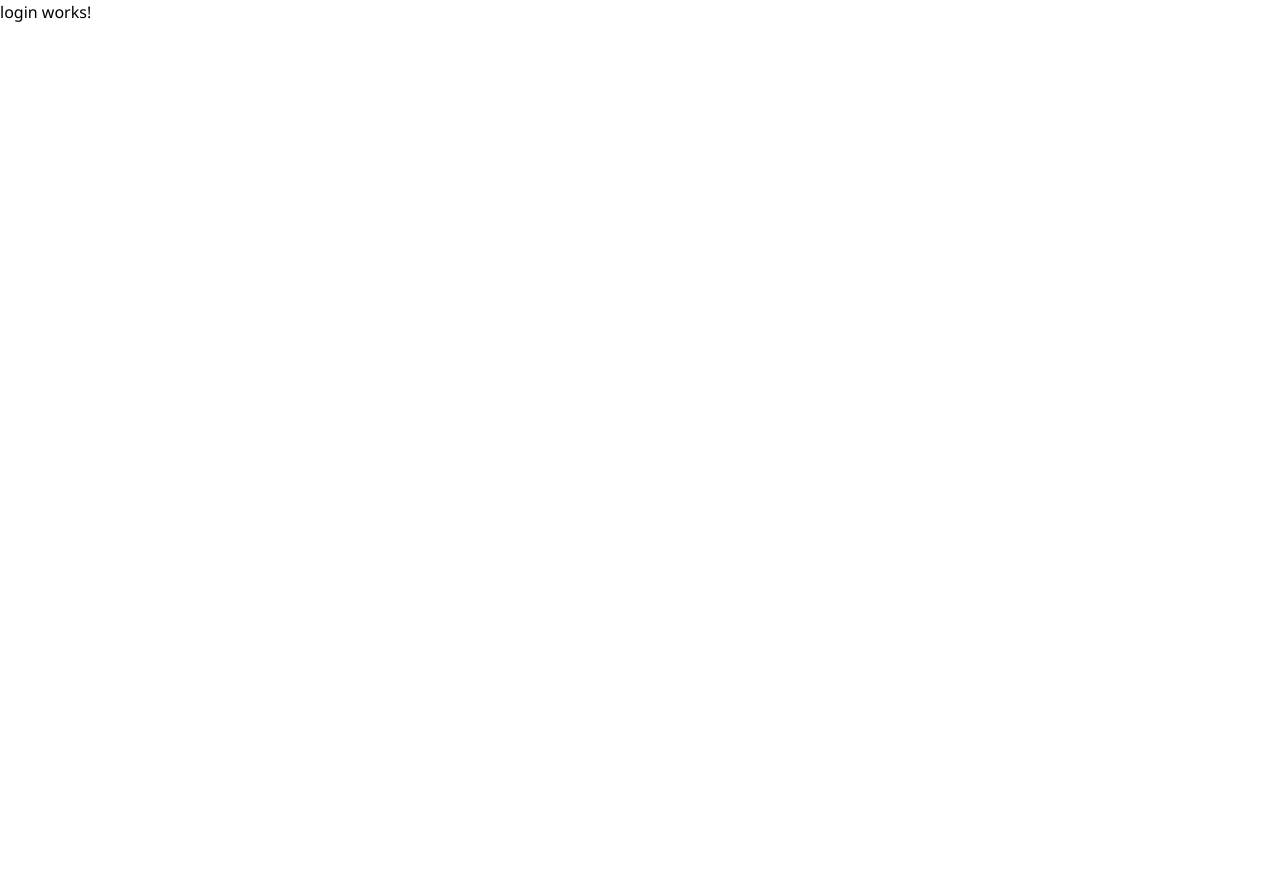
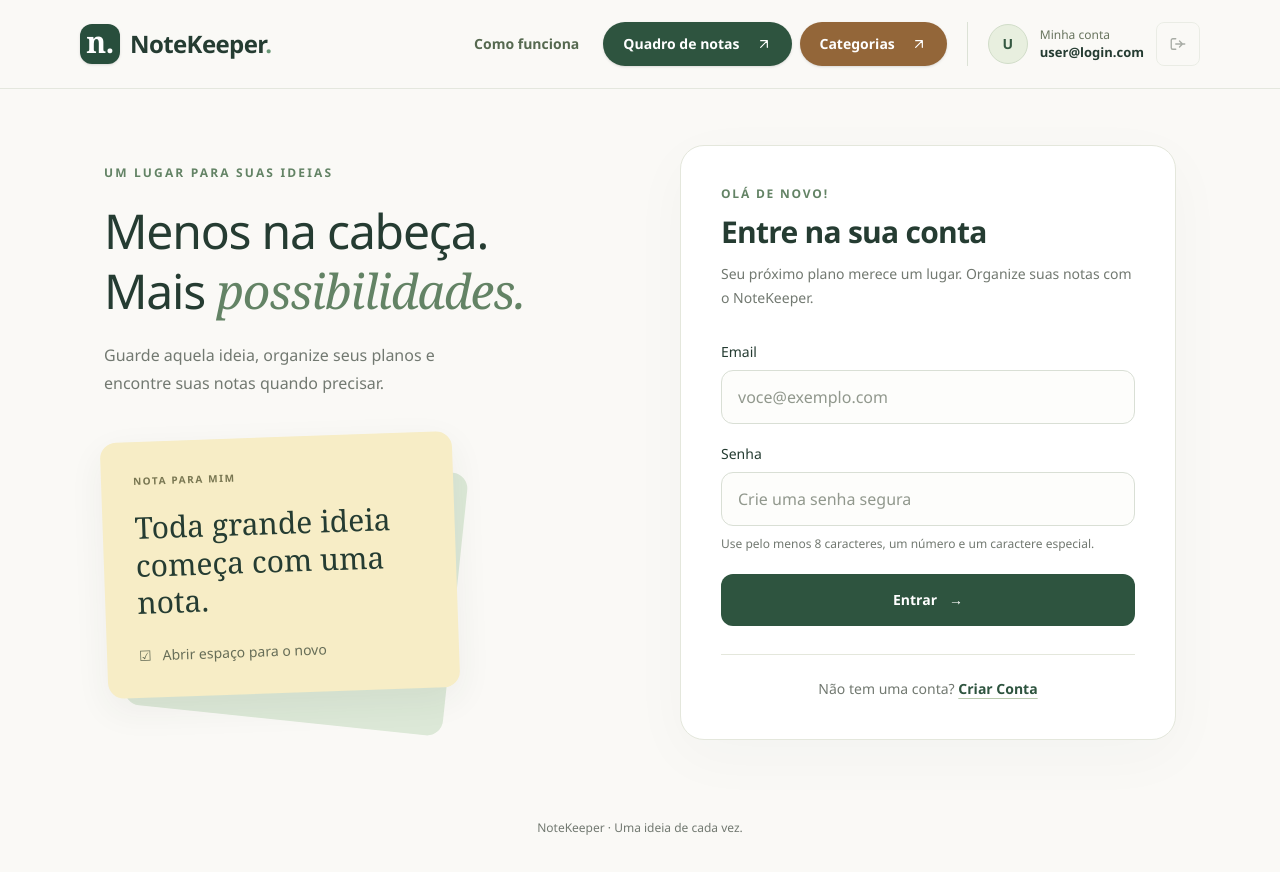
Before and after one commit to k-silvax19/NoteKeeper, an Angular app in the folder client/: page /login in a window 1280 px wide. Shown: the top 872 px of the page. Before the commit the page ends 800 px from the top, so only its background shows below. Built offline with nearby package versions, Linux system fonts and the light colour scheme.

Commit message:
add: funcão de login conectada com a API, com estilização para a pagina

```diff
--- a/client/src/app/auth/cadastro/cadastro.ts
+++ b/client/src/app/auth/cadastro/cadastro.ts
@@ -14,6 +14,7 @@ import {
 } from '../auth-models';
 import { AuthService } from '../auth.service';
 import { AuthShell} from '../shell/auth-shell';
+import { Navbar } from '../../shared/navbar/navbar';
 
 interface CadastroFormModel {
   readonly nome: string;
@@ -22,7 +23,7 @@ interface CadastroFormModel {
 }
 
 @Component({
-  imports: [AuthShell, FormField, RouterLink],
+  imports: [AuthShell, FormField, RouterLink, Navbar],
   selector: 'app-cadastro',
   templateUrl: './cadastro.html',
 })
--- a/client/src/app/auth/login/login.html
+++ b/client/src/app/auth/login/login.html
@@ -1 +1,105 @@
-<p>login works!</p>
+<app-navbar></app-navbar>
+<app-auth-shell>
+  <div class="mb-8">
+    <p class="mb-3 text-xs font-semibold tracking-[0.15em] text-[#638365]">OLÁ DE NOVO!</p>
+    <h2
+      #tituloPagina
+      tabindex="-1"
+      class="text-3xl font-semibold tracking-tight focus:outline-none"
+    >
+      Entre na sua conta
+    </h2>
+    <p class="mt-3 text-sm leading-6 text-[#727971]">
+      Seu próximo plano merece um lugar. Organize suas notas com o NoteKeeper.
+    </p>
+  </div>
+  @if (mensagemErro()) {
+    <div
+      role="alert"
+      class="mb-5 whitespace-pre-line rounded-xl border border-rose-200 bg-rose-50 px-4 py-3 text-sm text-rose-900"
+    >
+      {{ mensagemErro() }}
+    </div>
+  }
+  <form
+    (submit)="enviarFormulario($event)"
+    novalidate
+    [attr.aria-busy]="enviandoFormulario()"
+    class="space-y-5"
+  >
+    <div>
+      <label for="login-email" class="mb-2 block text-sm font-medium">Email</label>
+      <input
+        id="login-email"
+        type="email"
+        autocomplete="email"
+        inputmode="email"
+        placeholder="voce@exemplo.com"
+        [formField]="formularioLogin.email"
+        [attr.aria-invalid]="
+          formularioLogin.email().touched() && formularioLogin.email().invalid()
+        "
+        [attr.aria-describedby]="
+          formularioLogin.email().touched() && formularioLogin.email().invalid()
+            ? 'login-email-erro'
+            : null
+        "
+        class="w-full rounded-xl border border-[#d9dfd5] bg-[#fdfdfb] px-4 py-3.5 text-base outline-none transition placeholder:text-[#91988d] focus:border-[#638365] focus:ring-4 focus:ring-[#638365]/15 aria-[invalid=true]:border-rose-600"
+      />
+      @if (formularioLogin.email().touched() && formularioLogin.email().invalid()) {
+        <p id="login-email-erro" class="mt-2 text-sm text-rose-700">
+          {{ formularioLogin.email().errors()[0].message }}
+        </p>
+      }
+    </div>
+    <div>
+      <label for="login-senha" class="mb-2 block text-sm font-medium">Senha</label>
+      <input
+        id="login-senha"
+        type="password"
+        autocomplete="new-password"
+        placeholder="Crie uma senha segura"
+        [formField]="formularioLogin.senha"
+        [attr.aria-invalid]="
+          formularioLogin.senha().touched() && formularioLogin.senha().invalid()
+        "
+        [attr.aria-describedby]="
+          formularioLogin.senha().touched() && formularioLogin.senha().invalid()
+            ? 'dica-senha login-senha-erro'
+            : 'dica-senha'
+        "
+        class="w-full rounded-xl border border-[#d9dfd5] bg-[#fdfdfb] px-4 py-3.5 text-base outline-none transition placeholder:text-[#91988d] focus:border-[#638365] focus:ring-4 focus:ring-[#638365]/15 aria-[invalid=true]:border-rose-600"
+      />
+      <p id="dica-senha" class="mt-2 text-xs leading-5 text-[#727971]">
+        Use pelo menos 8 caracteres, um número e um caractere especial.
+      </p>
+      @if (formularioLogin.senha().touched() && formularioLogin.senha().invalid()) {
+        <p id="login-senha-erro" class="mt-2 text-sm text-rose-700">
+          {{ formularioLogin.senha().errors()[0].message }}
+        </p>
+      }
+    </div>
+    <button
+      type="submit"
+      [disabled]="enviandoFormulario()"
+      class="flex w-full items-center justify-center gap-3 rounded-xl bg-[#2e543f] px-5 py-4 text-sm font-semibold text-white transition hover:bg-[#1e3e2c] focus-visible:outline-2 focus-visible:outline-offset-4 focus-visible:outline-[#638365] disabled:cursor-wait disabled:opacity-70"
+    >
+      @if (enviandoFormulario()) {
+        Entrando na conta…
+      } @else {
+        Entrar <span aria-hidden="true">→</span>
+      }
+    </button>
+    <p class="sr-only" role="status">
+      {{ enviandoFormulario() ? 'Criando sua conta. Aguarde.' : '' }}
+    </p>
+  </form>
+  <p class="mt-7 border-t border-[#e4e7dc] pt-6 text-center text-sm text-[#727971]">
+    Não tem uma conta?
+    <a
+      routerLink="/cadastro"
+      class="font-semibold text-[#2e543f] underline decoration-[#b8c9ad] underline-offset-4 hover:text-[#1e3e2c]"
+      >Criar Conta</a
+    >
+  </p>
+</app-auth-shell>
--- a/client/src/app/auth/login/login.ts
+++ b/client/src/app/auth/login/login.ts
@@ -1,8 +1,111 @@
-import { Component } from '@angular/core';
+import { Observer } from 'rxjs';
+
+import { HttpErrorResponse } from '@angular/common/http';
+import { afterNextRender, Component, ElementRef, inject, signal, viewChild } from '@angular/core';
+import { email, form, FormField, minLength, required } from '@angular/forms/signals';
+import { Router, RouterLink } from '@angular/router';
+
+import {
+  ApiValidationProblemDetails,
+  CadastroConcluidoNavigationState,
+  LoginRequest,
+  TokenDto,
+} from '../auth-models';
+import { AuthService } from '../auth.service';
+import { AuthShell } from '../shell/auth-shell';
+import { Navbar } from '../../shared/navbar/navbar';
+
+interface LoginFormModel {
+  readonly email: string;
+  readonly senha: string;
+}
 
 @Component({
-  imports: [],
+  imports: [AuthShell, FormField, RouterLink, Navbar],
   selector: 'app-login',
   templateUrl: './login.html',
 })
-export class Login {}
+export class Login {
+  private readonly authService = inject(AuthService);
+  private readonly router = inject(Router);
+
+  protected readonly modeloLogin = signal<LoginFormModel>({ email: '', senha: '' });
+  protected readonly formularioLogin = form(this.modeloLogin, (modelo) => {
+    required(modelo.email, { message: 'Informe seu email.' });
+    email(modelo.email, { message: 'Informe um email válido.' });
+    required(modelo.senha, { message: 'Informe sua senha.' });
+    minLength(modelo.senha, 8, { message: 'A senha precisa ter pelo menos 8 caracteres.' });
+  });
+
+  protected readonly mensagemSucesso = signal('');
+  protected readonly mensagemErro = signal('');
+
+  protected readonly enviandoFormulario = signal(false);
+
+  private readonly tituloPagina = viewChild<ElementRef<HTMLHeadingElement>>('tituloPagina');
+
+  constructor() {
+    afterNextRender(() => this.tituloPagina()?.nativeElement.focus());
+
+    const estadoNavegacao = this.router.currentNavigation()?.extras.state as
+      CadastroConcluidoNavigationState | undefined;
+
+    if (estadoNavegacao?.emailCadastrado) {
+      this.modeloLogin.update((original) => ({
+        email: estadoNavegacao?.emailCadastrado ?? '',
+        senha: original.senha,
+      }));
+
+      this.mensagemSucesso.set(
+        'Conta criada com sucesso. Entre com suas credenciais para continuar.',
+      );
+    }
+  }
+
+  protected enviarFormulario(event: SubmitEvent): void {
+    event.preventDefault();
+
+    const formulario = this.formularioLogin();
+
+    if (formulario.invalid()) {
+      formulario.markAsTouched();
+      return;
+    }
+
+    const modelo = this.modeloLogin();
+
+    const requisicao: LoginRequest = {
+      email: modelo.email,
+      senha: modelo.senha,
+    };
+
+    this.mensagemErro.set('');
+    this.enviandoFormulario.set(true);
+
+    const observer: Partial<Observer<TokenDto>> = {
+      next: () => {
+        this.enviandoFormulario.set(false);
+
+        void this.router.navigateByUrl('/');
+      },
+      error: (response: HttpErrorResponse) => {
+        this.enviandoFormulario.set(false);
+
+        const mensagem =
+          response.status === 401
+            ? 'Email ou senha incorretos. Configura suas credenciais e tente novamente.'
+            : this.obterMensagemErroApi(response);
+
+        this.mensagemErro.set(mensagem);
+      },
+    };
+
+    this.authService.login(requisicao).subscribe(observer);
+  }
+
+  private obterMensagemErroApi(response: HttpErrorResponse): string {
+    const problem = response.error as ApiValidationProblemDetails | null;
+
+    return problem?.detail ?? 'Não foi possível conectar à API. Tente novamente em instantes';
+  }
+}
--- a/client/src/app/auth/shell/auth-shell.html
+++ b/client/src/app/auth/shell/auth-shell.html
@@ -1,11 +1,4 @@
 <div class="min-h-screen bg-[#faf9f6] text-[#253c32] [&_a]:focus-visible:outline-2 [&_a]:focus-visible:outline-offset-4 [&_a]:focus-visible:outline-[#638365]">
-  <header class="mx-auto flex max-w-6xl items-center justify-between px-6 py-6 sm:px-10">
-    <a routerLink="/" class="inline-flex items-center gap-3 text-lg font-semibold" aria-label="NoteKeeper, página inicial">
-      <span class="grid size-10 place-items-center rounded-xl bg-[#2e543f] text-white" aria-hidden="true"><svg viewBox="0 0 24 24" fill="none" stroke="currentColor" stroke-width="1.7" class="size-5"><path d="M6 3h9l4 4v14H6z"/><path d="M14 3v5h5M9 12h7M9 16h5"/></svg></span>
-      NoteKeeper
-    </a>
-    <a routerLink="/" class="text-sm text-[#64766a] hover:text-[#253c32]">Voltar ao início <span aria-hidden="true">↗</span></a>
-  </header>
   <main class="mx-auto grid max-w-6xl items-center gap-10 px-6 py-8 sm:px-10 sm:py-14 lg:min-h-[calc(100vh-160px)] lg:grid-cols-2 lg:gap-20">
     <section aria-labelledby="shell-titulo" class="max-w-lg">
       <p class="mb-5 text-xs font-semibold tracking-[0.18em] text-[#638365]">UM LUGAR PARA SUAS IDEIAS</p>
--- a/client/src/app/home/home.html
+++ b/client/src/app/home/home.html
@@ -25,7 +25,7 @@
         </p>
         <a
           class="inline-flex items-center gap-7 rounded-lg bg-[#2e543f] px-6 py-4 text-[13px] font-semibold text-white hover:bg-[#1e3e2c]"
-          href="#login"
+          routerLink="/login"
           >Conheça o NoteKeeper <span aria-hidden="true">↗</span></a
         >
         <span class="mt-4 block text-[11px] text-[#727971]"
--- a/client/src/app/home/home.ts
+++ b/client/src/app/home/home.ts
@@ -1,8 +1,9 @@
 import { Component, signal } from '@angular/core';
 import { Navbar } from '../shared/navbar/navbar';
+import { RouterLink } from '@angular/router';
 
 @Component({
-  imports: [Navbar],
+  imports: [Navbar, RouterLink],
   selector: 'app-home',
   templateUrl: './home.html',
 })
```
Also changed, not shown: client/src/app/auth/cadastro/cadastro.html (+19 -5 lines).
